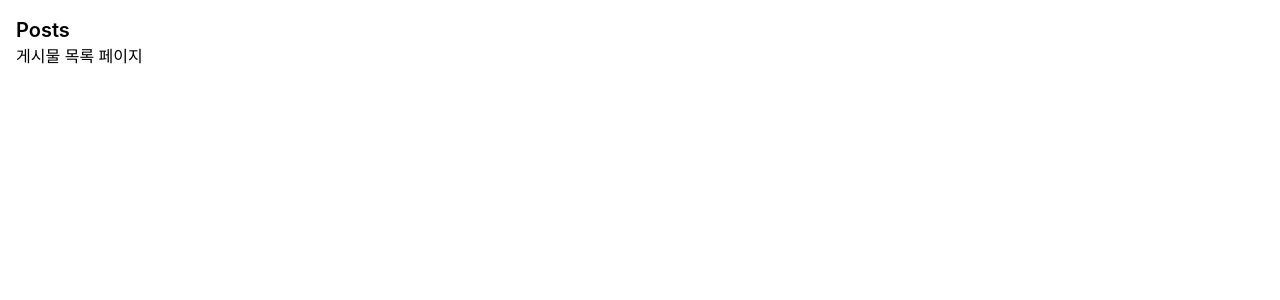
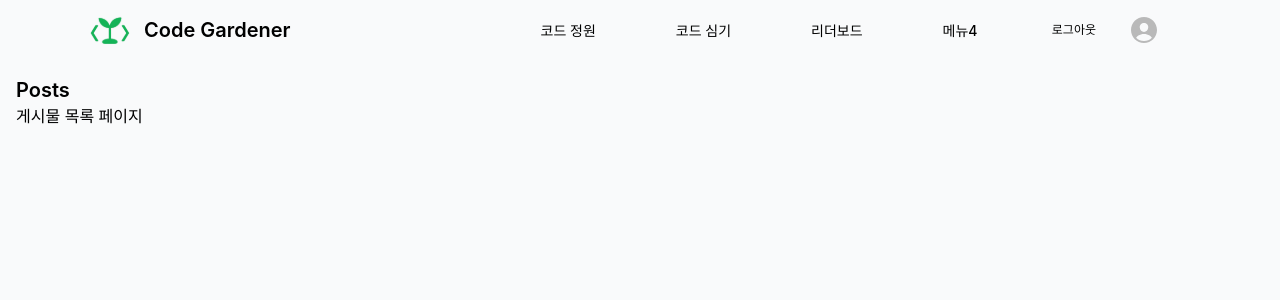
Before and after one commit to 2025-YU-SE/Gardener_web, a React (Vite) app: page /posts in a window 1280 px wide. Shown: the top 300 px of the page. Built offline with nearby package versions, Linux system fonts and the light colour scheme; a web font is replaced by a local one.

Commit message:
feat: 게시물 페이지 헤더 적용
- 게시물 페이지 헤더 적용

```diff
--- a/src/pages/Posts.jsx
+++ b/src/pages/Posts.jsx
@@ -1,10 +1,14 @@
 import React from 'react'
+import HeaderLoggedIn from '../components/header/HeaderLoggedIn'
 
 function Posts() {
   return (
-    <div className="p-4">
-      <h1 className="text-xl font-semibold">Posts</h1>
-      <p>게시물 목록 페이지</p>
+    <div className="min-h-screen bg-gray-50">
+      <HeaderLoggedIn />
+      <div className="p-4">
+        <h1 className="text-xl font-semibold">Posts</h1>
+        <p>게시물 목록 페이지</p>
+      </div>
     </div>
   )
 }
```
